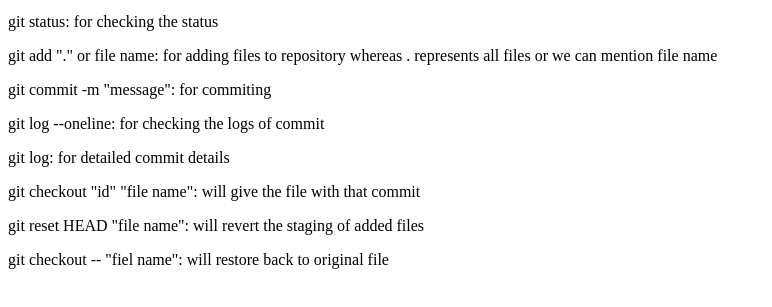
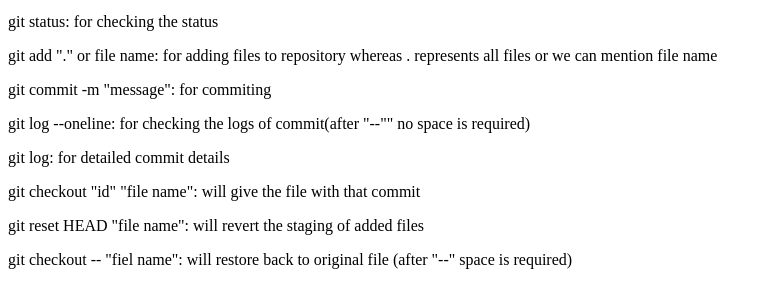
Before and after one commit to getkar128/git-test, a plain HTML site: page index.html in a window 1280 px wide. Shown: the part 101-408 px from the top of the page, without its empty margins (0-772 px from the left). Drawn offline with Linux system fonts and the light colour scheme.

Commit message:
fifth commit

```diff
--- a/index.html
+++ b/index.html
@@ -12,11 +12,11 @@
     <p>git status: for checking the status</p>
     <p>git add "." or file name: for adding files to repository whereas . represents all files or we can mention file name</p>
     <p>git commit -m "message": for commiting</p>
-    <p>git log --oneline: for checking the logs of commit</p>
+    <p>git log --oneline: for checking the logs of commit(after "--"" no space is required)</p>
     <p>git log: for detailed commit details</p>
     <p>git checkout "id" "file name": will give the file with that commit</p>
     <p>git reset HEAD "file name": will revert the staging of added files</p>
-    <p>git checkout -- "fiel name": will restore back to original file</p>
+    <p>git checkout -- "fiel name": will restore back to original file (after "--" space is required)</p>
 
 </body>
 </html>
```
